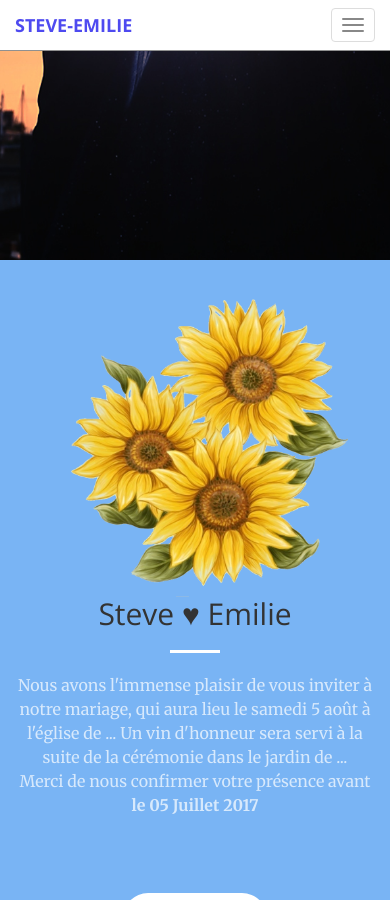
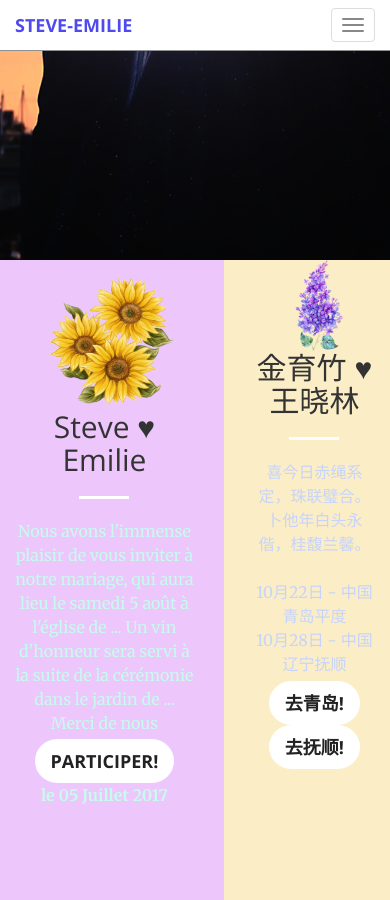
Before and after one commit to steve-emilie/steve-emilie.github.io, a Jekyll site: the page built from index.html, in a window 390 px wide and 900 px high, scrolled down 640 px. Built offline with Jekyll 4.4.1, drawn with Linux system fonts in a browser that asks for light colours; some of the changed text lies outside the part shown.

Commit message:
corriger faute

```diff
--- a/_includes/call-to-action.html
+++ b/_includes/call-to-action.html
@@ -11,13 +11,8 @@
                 <p class="text-faded">Nous avons l'immense plaisir de vous inviter à notre mariage, qui aura lieu le samedi 5 août à l'église de ... Un vin d'honneur sera servi à la suite de la cérémonie dans le jardin de ...<br/>
                     Merci de nous confirmer votre présence avant <br/><b>le 05 Juillet 2017</b><br/>
                 </p>
-                    <div class="col-xs-12"><a href="#" class="btn btn-default btn-xl">Participer!</a></div>
+                <div class="col-xs-12"><a href="#" class="btn btn-default  btn-lg">Participer!</a></div>
 
-<<<<<<< HEAD
-                <a id="arrow_down_france" href="#m_chine" class="btn btn-primary-outline btn-xl page-scroll" title="Find Out More"><i class="fa fa-arrow-down" aria-hidden="true"></i></a>
-=======
-                </div>
->>>>>>> f11c5b524e8e472353825f63ee69a1c7d98a225e
             </div>
         </div>
 
@@ -29,25 +24,16 @@
                 <p class="text-faded">喜今日赤绳系定，珠联璧合。<br/>
                     卜他年白头永偕，桂馥兰馨。<br/>
                     <br>
-                        10月22日 - 中国青岛平度 <br/> 10月28日 - 中国辽宁抚顺</p>
-                        <div class="col-md-2"></div>
-                        <div class="col-md-4">
-                            <a href="#" class="btn btn-default btn-xl ">我要去青岛!</a>
+                    10月22日 - 中国青岛平度 <br/> 10月28日 - 中国辽宁抚顺
+                </p>
+                <div class="col-md-1"></div>
+                <div class="col-md-5">
+                    <a href="#" class="btn btn-default btn-lg">去青岛!</a>
                 </div>
-                        <div class="col-md-4">
-                            <a href="#" class="btn btn-default btn-xl ">我要去抚顺!</a>
+                <div class="col-md-5">
+                    <a href="#" class="btn btn-default  btn-lg">去抚顺!</a>
                 </div>
-<<<<<<< HEAD
-                        <div class="col-md-2"></div>
-                    <a id="arrow_down_chine" href="#services" class="btn btn-primary-outline btn-xl page-scroll" title="Find Out More"><i class="fa fa-arrow-down" aria-hidden="true"></i></a>
-=======
-
             </div>
->>>>>>> f11c5b524e8e472353825f63ee69a1c7d98a225e
         </div>
-
-
-
     </div>
-        <!-- </div> -->
 </section>
--- a/_includes/contact.html
+++ b/_includes/contact.html
@@ -9,19 +9,19 @@
             <div class="col-lg-2 col-lg-offset-2 text-center">
                 <a href="https://twitter.com/{{ site.twitter_username }}">
                     <i class="fa fa-twitter fa-3x wow bounceIn" data-wow-delay=".1s"></i>
-                <p>{{ site.twitter_username }}</p>
+                    <!-- <p>{{ site.twitter_username }}</p> -->
                 </a>
             </div>
             <div class="col-lg-2 col-lg-offset-1 text-center">
                 <a href="mailto:{{ site.email }}">
                     <i class="fa fa-envelope-o fa-3x wow bounceIn" data-wow-delay=".1s"></i>
-                <p>{{ site.email }}</p>
+                    <!-- <p>{{ site.email }}</p> -->
                 </a>
             </div>
             <div class="col-lg-2 col-lg-offset-1 text-center">
                 <a href="https://github.com/{{ site.github_username }}">
                     <i class="fa fa-github fa-3x wow bounceIn" data-wow-delay=".1s"></i>
-                <p>{{ site.github_username }}</p>
+                    <!-- <p>{{ site.github_username }}</p> -->
                 </a>
             </div>
 
--- a/_sass/_about.scss
+++ b/_sass/_about.scss
@@ -1,9 +1,10 @@
 #about{
-	min-height: 100vh;
+	height: 100vh;
 	#m_france{
 		min-height: 100vh;
-		background-color:#79b4f4;
+		background-color:#edc6fb;
 		p{
+			color:#c6fbed;
 			height:200px;
 		}
 
@@ -23,9 +24,10 @@
 	}
 	#m_chine{
 		min-height: 100vh;
-		background-color:#f479b4;
+		background-color:#fbedc6;
 
 		p{
+			color:#c6d4fb;
 			height:200px;
 		}
 		#arrow_down_chine{
```
Also changed, not shown: 2 other files. Lines whose indentation alone changed are shown as unchanged.
